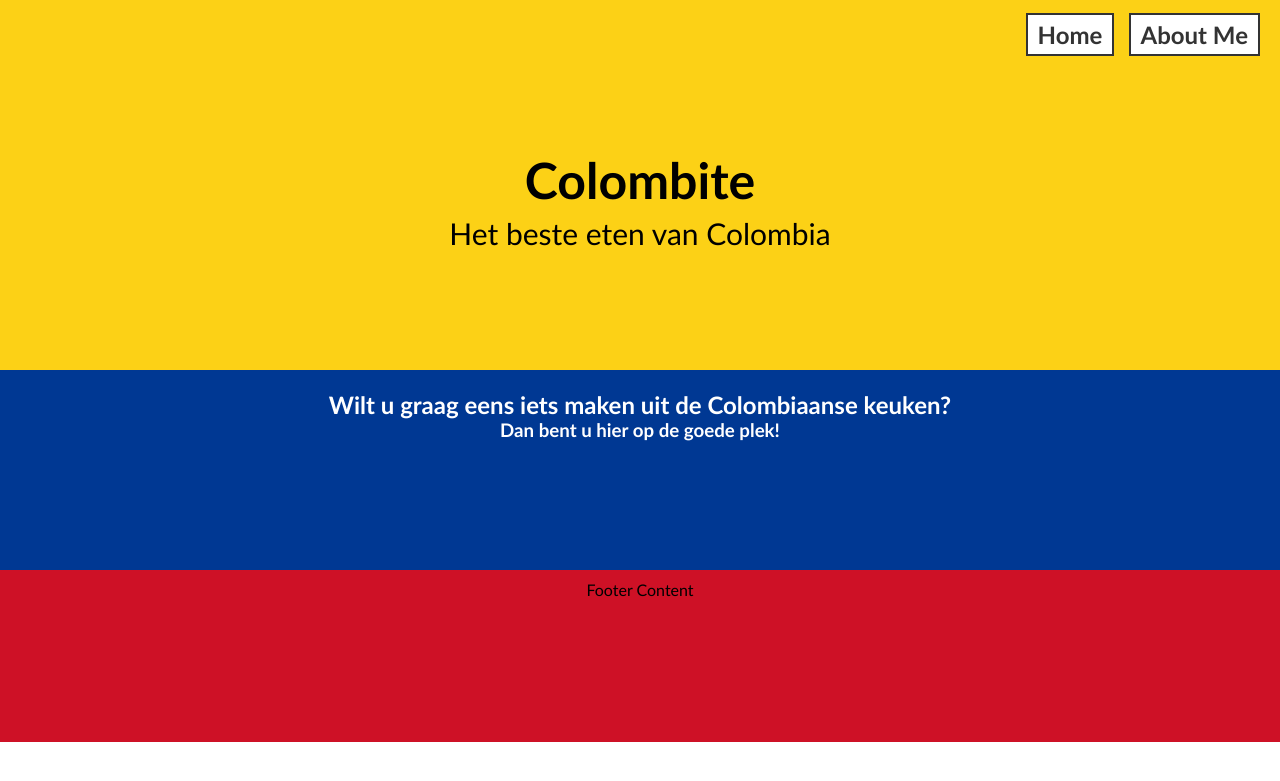
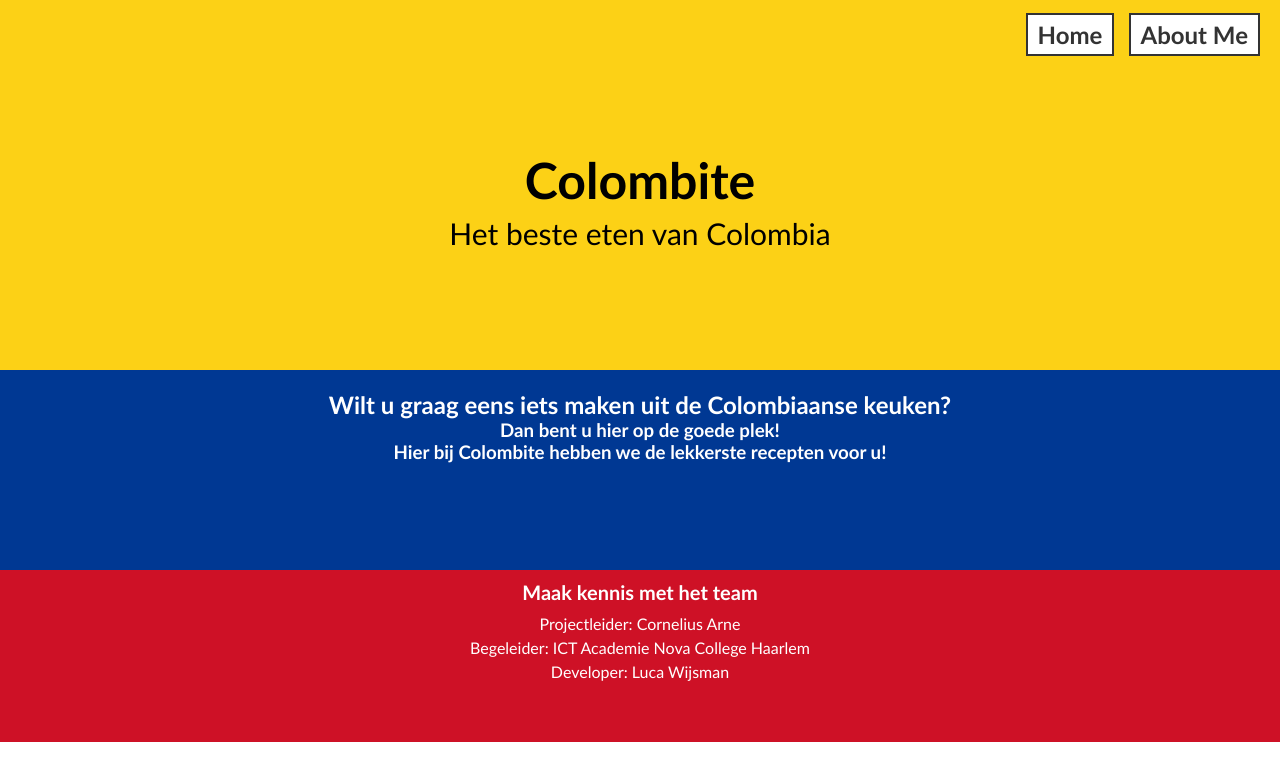
Before and after one commit to RucolaLuca/receptenboek, a PHP site: page / in a window 1280 px wide. Shown: the top 781 px of the page. Run offline with PHP 8.4, Linux system fonts and the light colour scheme.

Commit message:
Footer text

```diff
--- a/www/css/style.css
+++ b/www/css/style.css
@@ -65,3 +65,25 @@
     font-family: 'Trebuchet MS', 'Lucida Sans Unicode', 'Lucida Grande', 'Lucida Sans', Arial, sans-serif;
     height: 172px;
 }
+
+.person-list {
+    margin-bottom: 20px;
+}
+
+.person-list h3 {
+    color: white;
+    font-size: 20px;
+    margin-bottom: 10px;
+}
+
+.person-list ul {
+    list-style-type: none;
+    padding: 0;
+    margin: 0;
+}
+
+.person-list ul li {
+    color: white;
+    font-size: 16px;
+    margin-bottom: 5px;
+}
--- a/www/index.php
+++ b/www/index.php
@@ -23,9 +23,17 @@
     <main>
         <h2>Wilt u graag eens iets maken uit de Colombiaanse keuken?</h2>
         <h3>Dan bent u hier op de goede plek!</h3>
+        <h3>Hier bij Colombite hebben we de lekkerste recepten voor u!</h3>
     </main>
     <footer>
-        <p>Footer Content</p>
+        <div class="person-list">
+            <h3>Maak kennis met het team</h3>
+            <ul>
+                <li>Projectleider: Cornelius Arne</li>
+                <li>Begeleider: ICT Academie Nova College Haarlem</li>
+                <li>Developer: Luca Wijsman</li>
+            </ul>
+        </div>
     </footer>
 </body>
 
```
